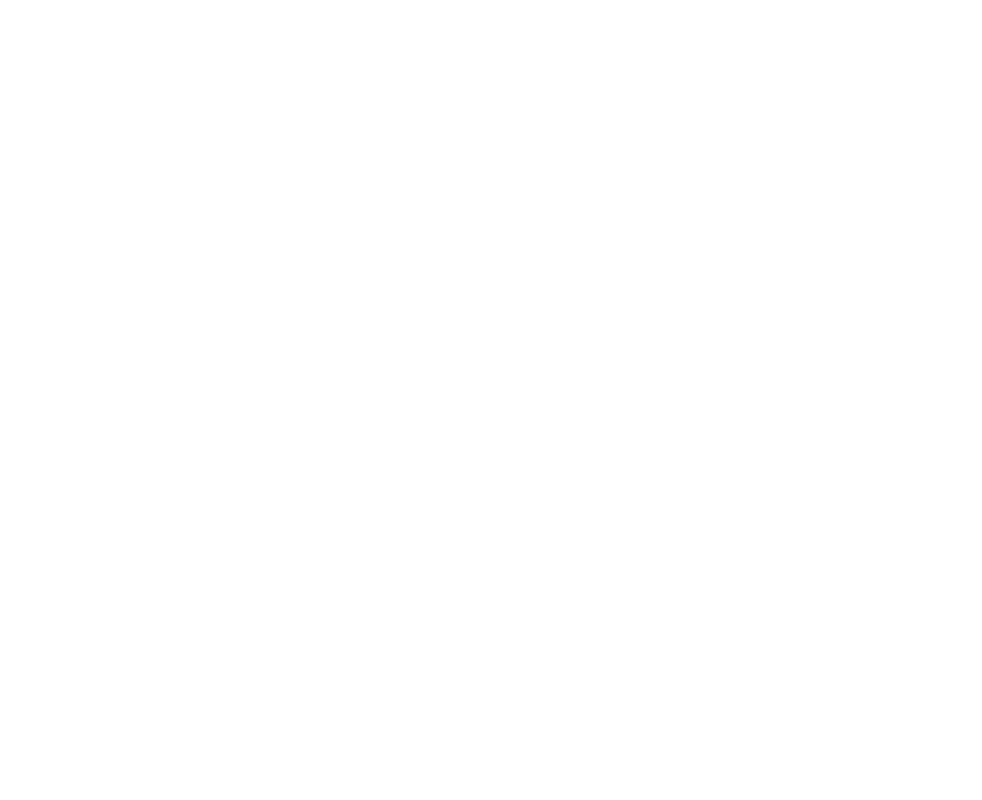
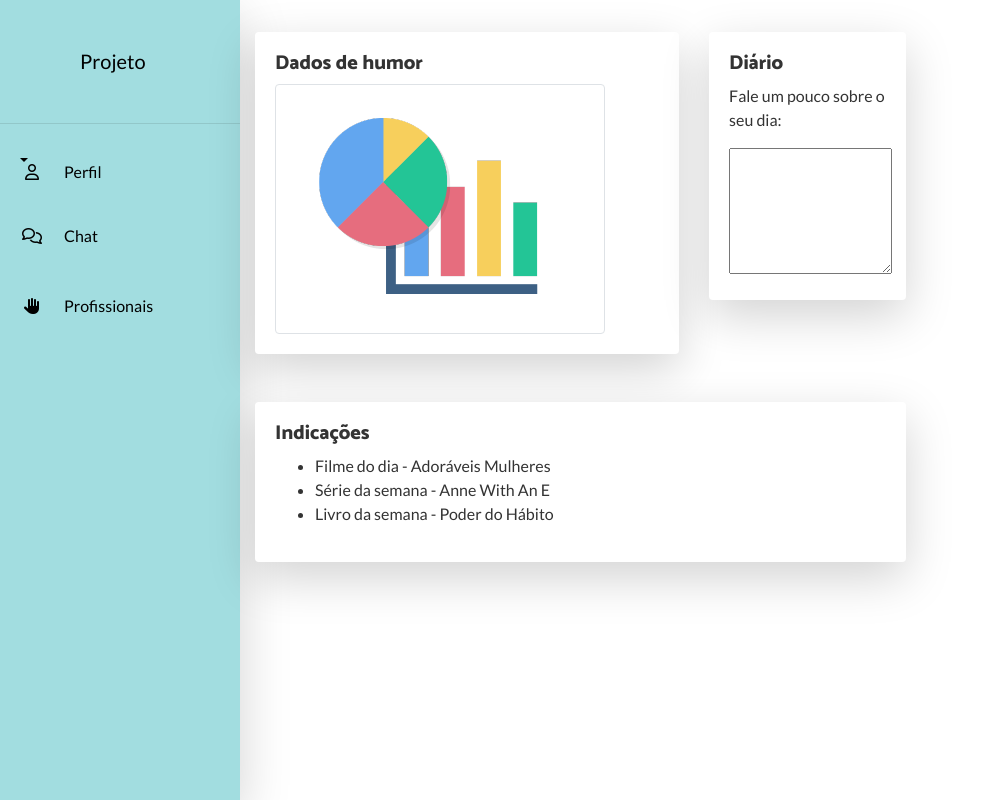
Before and after one commit to daycarol8/Projeto-Dandara, a plain HTML site: page home.html in a window 1280 px wide. Shown: the whole page, without its empty margins (0-982 px from the left). Drawn offline with nearby package versions, Linux system fonts and the light colour scheme.

Commit message:
Atualização da págin home

```diff
--- /dev/null
+++ b/css/home.css
@@ -0,0 +1,177 @@
+/* Primary Styles */
+*, *::before, *::after {
+    box-sizing: border-box;
+ }
+
+ body {
+    font-family: sans-serif;
+    font-size: 1em;
+    color: #333;
+ }
+
+ h1 {
+   font-size: 1.4em;
+ }
+
+ em {
+    font-style: normal;
+ }
+
+ a {
+    text-decoration: none;
+    color: inherit;
+ }
+
+ /* Layout */
+ .s-layout {
+    display: flex;
+    width: 100%;
+    min-height: 100vh;
+ }
+
+ .s-layout__content{
+    margin-top: 5em;
+ }
+
+
+ /* Sidebar */
+ .s-sidebar__trigger {
+    z-index: 2;
+    position: fixed;
+    top: 0;
+    left: 0;
+    width: 100%;
+    height: 4em;
+    background: #A2DDE0;
+ }
+
+ .s-sidebar__trigger > i {
+    display: inline-block;
+    margin: 1.5em 0 0 1.5em;
+    color: black;
+ }
+
+ .s-sidebar__nav {
+    position: fixed;
+    top: 0;
+    left: -15em;
+    overflow: hidden;
+    transition: all .3s ease-in;
+    width: 15em;
+    height: 100%;
+    background: #A2DDE0;
+    color: rgba(255, 255, 255, 0.7);
+ }
+
+ .s-sidebar__nav:hover,
+ .s-sidebar__nav:focus,
+ .s-sidebar__trigger:focus + .s-sidebar__nav,
+ .s-sidebar__trigger:hover + .s-sidebar__nav {
+    left: 0;
+ }
+
+ .s-sidebar__nav ul {
+    position: absolute;
+    top: 4em;
+    left: 0;
+    margin: 0;
+    padding: 0;
+    width: 15em;
+ }
+
+ .s-sidebar__nav ul li {
+    width: 100%;
+ }
+
+ .s-sidebar__nav-link {
+    position: relative;
+    display: inline-block;
+    width: 100%;
+    height: 4em;
+    color: black;
+ }
+
+ .s-sidebar__nav-link em {
+    position: absolute;
+    top: 50%;
+    left: 4em;
+    transform: translateY(-50%);
+ }
+
+ .s-sidebar__nav-link:hover {
+    background: #A2DDE0;
+ }
+
+ .s-sidebar__nav-link > i {
+    position: absolute;
+    top: 0;
+    left: 0;
+    display: inline-block;
+    width: 4em;
+    height: 4em;
+ }
+
+ .s-sidebar__nav-link > i::before {
+    position: absolute;
+    top: 50%;
+    left: 50%;
+    transform: translate(-50%, -50%);
+ }
+
+ /* Mobile First */
+ @media (min-width: 42em) {
+    .s-layout__content {
+       margin-left: 4em;
+       margin-top: 2em;
+    }
+
+    /* Sidebar */
+    .s-sidebar__trigger {
+       width: 4em;
+    }
+
+    .s-sidebar__nav {
+       width: 4em;
+       left: 0;
+    }
+
+    .s-sidebar__nav:hover,
+    .s-sidebar__nav:focus,
+    .s-sidebar__trigger:hover + .s-sidebar__nav,
+    .s-sidebar__trigger:focus + .s-sidebar__nav {
+       width: 15em;
+    }
+ }
+
+ @media (min-width: 68em) {
+    .s-layout__content {
+       margin-left: 15em;
+       margin-top: 2em;
+    }
+
+    /* Sidebar */
+    .s-sidebar__trigger {
+       display: none
+    }
+
+    .s-sidebar__nav {
+       width: 15em;
+    }
+
+    .s-sidebar__nav ul {
+       top: 1.3em;
+    }
+ }
+ body {
+  font-family: 'Lato';
+}
+
+h1,
+h2,
+h3,
+h4,
+h5,
+h6 {
+  font-family: 'Catamaran';
+  font-weight: 800 !important;
+}
--- a/css/registrar.css
+++ b/css/registrar.css
@@ -10,6 +10,7 @@
 h6 {
   font-family: 'Catamaran';
   font-weight: 500 !important;
+
 }
 
 
@@ -17,6 +18,7 @@
     position: relative;
     max-width: 50rem;
     margin: 2rem auto;
+
 }
 
 
--- a/home.html
+++ b/home.html
@@ -0,0 +1,110 @@
+<!doctype html>
+<html lang="pt-br">
+  <head>
+    <meta charset="utf-8">
+    <meta name="viewport" content="width=device-width, initial-scale=1, shrink-to-fit=no">
+
+
+    <link rel="stylesheet" href="https://stackpath.bootstrapcdn.com/bootstrap/4.5.0/css/bootstrap.min.css" integrity="sha384-9aIt2nRpC12Uk9gS9baDl411NQApFmC26EwAOH8WgZl5MYYxFfc+NcPb1dKGj7Sk" crossorigin="anonymous">
+    <link rel="stylesheet" href="css/home.css">
+
+    <link href="https://fonts.googleapis.com/css?family=Catamaran:100,200,300,400,500,600,700,800,900" rel="stylesheet">
+  <link href="https://fonts.googleapis.com/css?family=Lato:100,100i,300,300i,400,400i,700,700i,900,900i" rel="stylesheet">
+
+<link rel="stylesheet" href="https://use.fontawesome.com/releases/v5.7.0/css/all.css" integrity="sha384-lZN37f5QGtY3VHgisS14W3ExzMWZxybE1SJSEsQp9S+oqd12jhcu+A56Ebc1zFSJ" crossorigin="anonymous">
+
+    <title>Projeto</title>
+  </head>
+  <body>
+    <script src="https://use.fontawesome.com/308231a6a4.js"></script>
+    <div class="s-layout">
+        <!-- Sidebar -->
+        <div class="s-layout__sidebar">
+          <a class="s-sidebar__trigger" href="#0">
+             <i class="fa fa-bars"></i>
+          </a>
+
+          <nav class="s-sidebar__nav border-0 shadow-lg">
+             <ul>
+                <li>
+                    <a class="s-sidebar__nav-link navbar-brand" href="#0">
+                       <em>Projeto</em>
+                    </a>
+                 </li>
+                 <hr>
+                 <li class="">
+                    <a class="nav-link dropdown-toggle s-sidebar__nav-link" href="#" id="navbarDropdown" role="button" data-toggle="dropdown" aria-haspopup="true" aria-expanded="false">
+                      <i class="fa fa-user-o"></i><em>Perfil</em>
+                    </a>
+                    <div class="dropdown-menu navbar-custom" aria-labelledby="navbarDropdown">
+                      <a class="dropdown-item" href="#">Editar Perfil</a>
+                      <div class="dropdown-divider"></div>
+                      <a class="dropdown-item" href=index.html>Sair</a>
+                    </div>
+                </li>
+
+                <li>
+                   <a class="s-sidebar__nav-link" href="#0">
+                     <i class="fa fa-comments-o"></i><em>Chat</em>
+                   </a>
+                </li>
+                <li>
+                   <a class="s-sidebar__nav-link" href="#0">
+                      <i class="fa fa-hand-paper"></i><em>Profissionais</em>
+                   </a>
+                </li>
+             </ul>
+          </nav>
+        </div>
+        <!-- Content -->
+        <main class="s-layout__content">
+            <div class="container-fluid">
+                <div class="row mb-5">
+                    <div class="col-md-8">
+                        <div class="card border-0 shadow-lg">
+                            <div class="card-body">
+                                <h5> Dados de humor</h5>
+                                <img class="img-fluid img-thumbnail img" src="img/03.png">
+                            </div>
+                        </div>
+                    </div>
+                    <div class="col-md-4">
+                        <div class="row">
+                            <div class="col-md-12">
+                                <div class="card border-0 shadow-lg">
+                                    <div class="card-body">
+                                        <h5> Diário</h5>
+                                        <p>Fale um pouco sobre o seu dia:</p>
+                                        <textarea rows="5" cols="17" class="w3-input w3-border w3-round-xxlarge">
+                                        </textarea>
+                                    </div>
+                                </div>
+                             </div>
+                        </div>
+                    </div>
+                </div>
+                <div class="row">
+                    <div class="col-md-12">
+                        <div class="card border-0 shadow-lg">
+                            <div class="card-body">
+                                <h5>Indicações</h5>
+                                <ul>
+                                    <li>Filme do dia - <a href="#">Adoráveis Mulheres</a></li>
+                                    <li>Série da semana - <a href="#">Anne With An E</a></li>
+                                    <li>Livro da semana - <a href="#">Poder do Hábito</a></li>
+                                </ul>
+                            </div>
+                        </div>
+                    </div>
+                </div>
+            </div>
+        </main>
+    </div>
+
+
+
+    <script src="https://code.jquery.com/jquery-3.5.1.slim.min.js" integrity="sha384-DfXdz2htPH0lsSSs5nCTpuj/zy4C+OGpamoFVy38MVBnE+IbbVYUew+OrCXaRkfj" crossorigin="anonymous"></script>
+    <script src="https://cdn.jsdelivr.net/npm/popper.js@1.16.0/dist/umd/popper.min.js" integrity="sha384-Q6E9RHvbIyZFJoft+2mJbHaEWldlvI9IOYy5n3zV9zzTtmI3UksdQRVvoxMfooAo" crossorigin="anonymous"></script>
+    <script src="https://stackpath.bootstrapcdn.com/bootstrap/4.5.0/js/bootstrap.min.js" integrity="sha384-OgVRvuATP1z7JjHLkuOU7Xw704+h835Lr+6QL9UvYjZE3Ipu6Tp75j7Bh/kR0JKI" crossorigin="anonymous"></script>
+  </body>
+</html>
```
Also changed, not shown: index.html (+2 -2 lines), registrarPaciente.html (+1 -1 lines), registrarProfissional.html (+1 -1 lines), README.txt (added), dados.txt, img/03.jpg (added), img/03.png (added).
